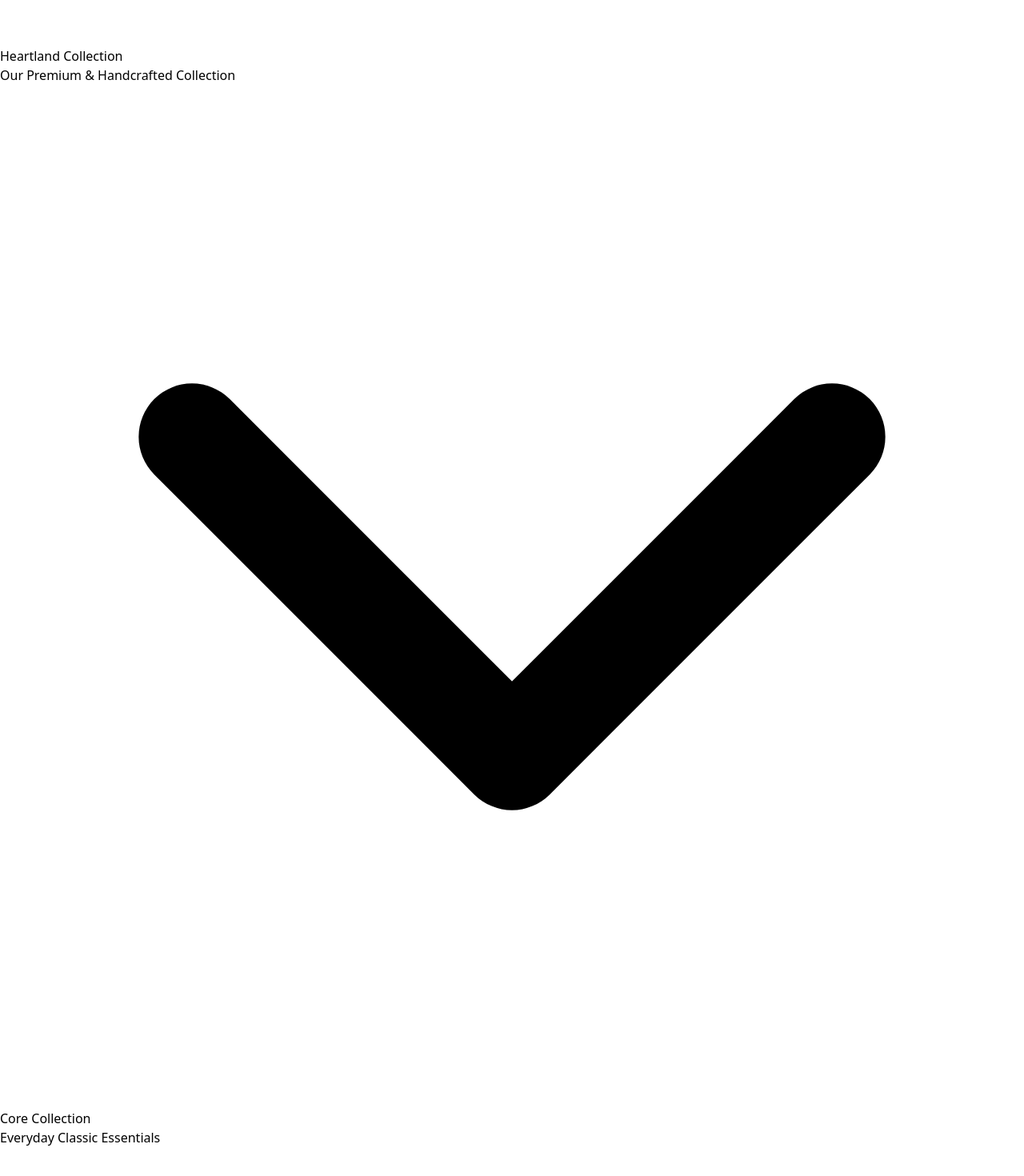
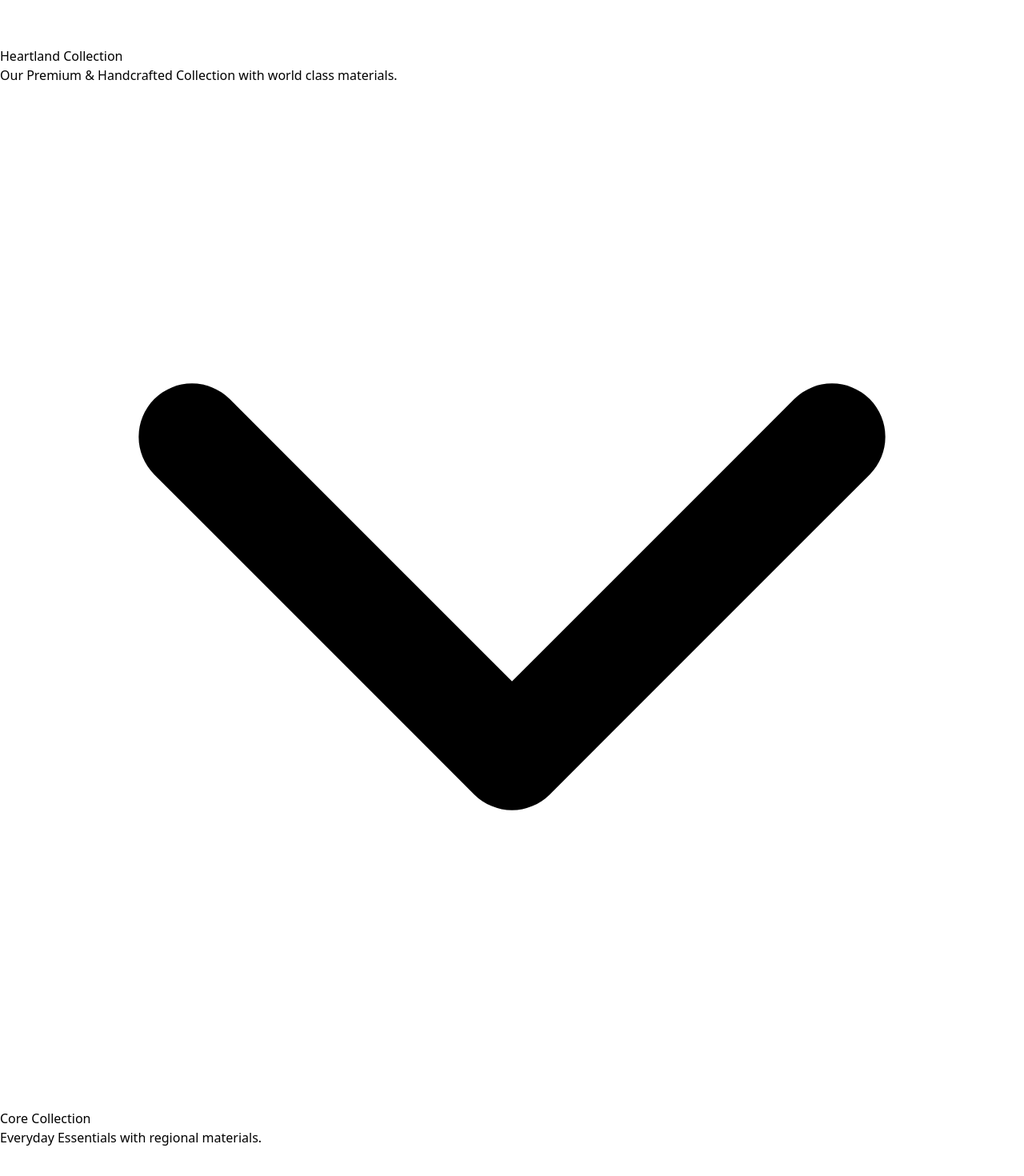
Before and after one commit to ElDonChambas/PoFormPalomo1953, an Angular app: page / in a window 1280 px wide. Shown: the part 1717-3187 px from the top of the page at 80% size. Built offline with nearby package versions, Linux system fonts and the light colour scheme.

Commit message:
Cambios en nombres y ordenes.

```diff
--- a/src/app/3-components/po-form/po-form.components.ts
+++ b/src/app/3-components/po-form/po-form.components.ts
@@ -49,7 +49,7 @@ export class PoFormComponent implements OnInit {
 
   categories: ProductCategory[] = [
     {categoryName: 'Heartland Collection',
-      description: 'Our Premium & Handcrafted Collection',
+      description: 'Our Premium & Handcrafted Collection with world class materials.',
       isExpanded: false,
       activeView: 'list',
       styles: [
@@ -92,6 +92,16 @@ export class PoFormComponent implements OnInit {
             { id: 'gold-chelsea-cola', colorName: 'Cola', hexColor: '#6B4424', imageUrl: '/productos/gold-sherman/gold-chelsea-Cola.webp', sizes: this.generateSizes(), isSuede: true },
             { id: 'gold-chelsea-polo', colorName: 'Polo', hexColor: '#4D2E21', imageUrl: '/productos/gold-sherman/gold-chelsea-Polo.webp', sizes: this.generateSizes(), isSuede: true },
             { id: 'gold-chelsea-visone', colorName: 'Visone', hexColor: '#887152', imageUrl: '/productos/gold-sherman/gold-chelsea-visone.webp', sizes: this.generateSizes(), isSuede: true }
+          ]
+        },
+        {
+          styleName: 'Drake Leather Boot',
+          price: 175,
+          retailPrice: 350,
+          description: '',
+          variants: [
+            { id: 'new-duck-boot', colorName: 'Whiskey', hexColor: '#70554A', imageUrl: '/productos/new-duck-boot/new-duck-boot.webp', sizes: this.generateSizes(), swatchUrl: '/swatches/duckBoot.webp' },
+            { id: 'new-duck-boot', colorName: 'Eagle Cuoio', hexColor: '#70554A', imageUrl: '/productos/new-duck-boot/new-duck-boot.webp', sizes: this.generateSizes(), swatchUrl: '/swatches/duckBoot.webp' },
           ]
         },
         {
@@ -167,21 +177,12 @@ export class PoFormComponent implements OnInit {
             { id: 'gold-james-waxypullup', colorName: 'Cacao Waxy Pull-up', hexColor: '#4D3B37', imageUrl: '/productos/gold-james/gold-james-waxy.webp', sizes: this.generateSizes() },
           ]
         },
-        {
-          styleName: 'Drake Leather Boot',
-          price: 175,
-          retailPrice: 350,
-          description: '',
-          variants: [
-            { id: 'new-duck-boot', colorName: 'Whiskey', hexColor: '#70554A', imageUrl: '/productos/new-duck-boot/new-duck-boot.webp', sizes: this.generateSizes(), swatchUrl: '/swatches/duckBoot.webp' },
-            { id: 'new-duck-boot', colorName: 'Eagle Cuoio', hexColor: '#70554A', imageUrl: '/productos/new-duck-boot/new-duck-boot.webp', sizes: this.generateSizes(), swatchUrl: '/swatches/duckBoot.webp' },
-          ]
-        },
+
       ]
     },
 
     {categoryName: 'Core Collection',
-      description: 'Everyday Classic Essentials',
+      description: 'Everyday Essentials with regional materials.',
       isExpanded: false,
       activeView: 'list',
       styles: [
@@ -267,7 +268,7 @@ export class PoFormComponent implements OnInit {
           ]
         },
         {
-          styleName: 'Savile Loafer',
+          styleName: 'PALOMO® Loafer Classic',
           price: 100,
           retailPrice: 200,
           description: '',
@@ -284,18 +285,9 @@ export class PoFormComponent implements OnInit {
           variants: [
             { id: 'gold-columbus-blue', colorName: 'Deep Blue Grain', hexColor: '#403B5B', imageUrl: '/productos/gold-columbus/gold-columbus-blue.webp', sizes: this.generateSizes() },
             { id: 'gold-columbus-natural', colorName: 'Natural', hexColor: '#A1866B', imageUrl: '/productos/gold-columbus/gold-columbus-natural.webp', sizes: this.generateSizes() },
-          ]
-        },
-        {
-          styleName: 'Columbus Boat Shoe Hunter Green',
-          description: '• Genuine Suede • Full Tubular Boat Shoe • Handsewn with Waxed Handsewn Thread • Full Leather Lining',
-          price: 82.50,
-          retailPrice: 165,
-          variants: [
             { id: 'gold-columbus-green', colorName: 'Hunter Green', hexColor: '#5D5B31', imageUrl: '/productos/gold-columbus/gold-columbus-green.webp', sizes: this.generateSizes(), isSuede: true },
           ]
-        },
-/*
+        },/*
         {
           styleName: 'Lola Loafer Woman',
           price: 90,
```
